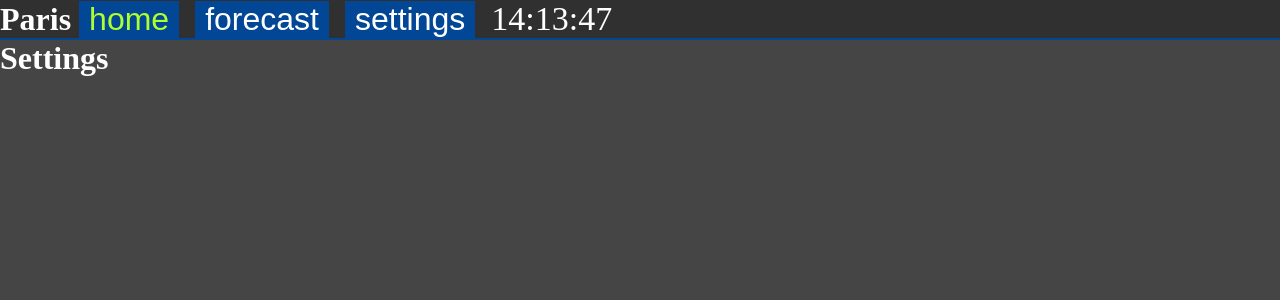
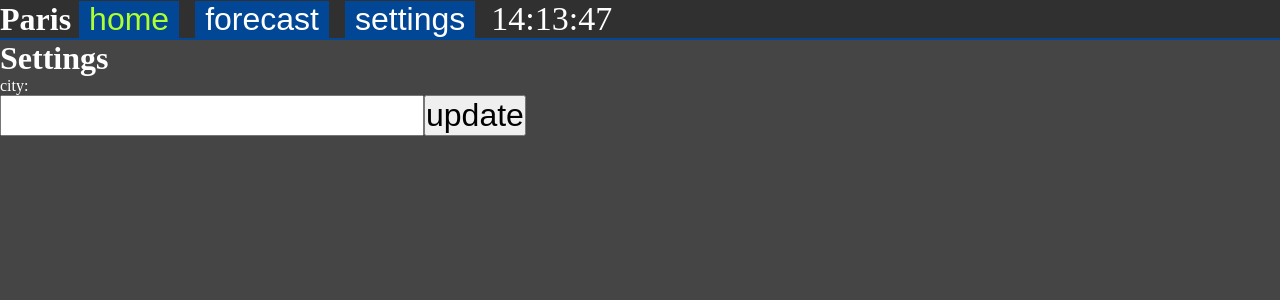
Before and after one commit to maximekuhn/rusty-weather, a React (Create React App) app in the folder frontend/: page /settings in a window 1280 px wide. Shown: the top 300 px of the page. Built offline with nearby package versions, Linux system fonts and the light colour scheme.

Commit message:
add(frontend): update settings

```diff
--- /dev/null
+++ b/frontend/src/api/settings.ts
@@ -0,0 +1,23 @@
+import {Settings, UpdateSettings} from "../model/settings";
+import {config} from "../config/config";
+
+export async function getCurrentSettings(): Promise<Settings> {
+    const url = `${config.BACKEND_URL}/settings/current`;
+    const response = await fetch(url);
+    const responseJson = await response.json();
+    return responseJson as Settings;
+}
+
+export async function updateSettings(newSettings: UpdateSettings): Promise<void> {
+    const url = `${config.BACKEND_URL}/settings/update`;
+    const response = await fetch(url, {
+        method: "POST",
+        headers: {
+            "Content-Type": "application/json"
+        },
+        body: JSON.stringify(newSettings)
+    })
+    if (!response.status.toString().startsWith("2")) {
+        console.error("Something went wrong");
+    }
+}
--- a/frontend/src/config/SettingsContext.tsx
+++ b/frontend/src/config/SettingsContext.tsx
@@ -42,3 +42,4 @@ const useSettings = (): SettingsContextProps => {
 }
 
 export {SettingsProvider, useSettings, Language};
+export type { Settings };
--- /dev/null
+++ b/frontend/src/model/settings.ts
@@ -0,0 +1,7 @@
+export interface  Settings {
+    current_city: string;
+}
+
+export interface UpdateSettings {
+    new_current_city: string;
+}
--- /dev/null
+++ b/frontend/src/pages/SettingsPage.css
@@ -0,0 +1,9 @@
+input {
+    color: black;
+    font-size: 32px;
+}
+
+button {
+    color: black;
+    font-size: 32px;
+}
--- a/frontend/src/pages/SettingsPage.tsx
+++ b/frontend/src/pages/SettingsPage.tsx
@@ -1,7 +1,37 @@
+import {useState} from "react";
+import {Settings, useSettings} from "../config/SettingsContext";
+import './SettingsPage.css';
+import {UpdateSettings} from "../model/settings";
+import {updateSettings} from "../api/settings";
+
 function SettingsPage() {
+    const {settings, setSettings} = useSettings();
+    const [cityInput, setCityInput] = useState<string>(settings.city)
+
+    function updateCityInput(value: string) {
+        setCityInput(value);
+    }
+
+    function update() {
+        const newSettings: UpdateSettings = {
+            new_current_city: cityInput,
+        };
+        updateSettings(newSettings)
+            .then((response) => {
+                const updatedSettings: Settings = {
+                    city: cityInput, language: settings.language
+                };
+                setSettings(updatedSettings);
+            })
+            .catch((err) => console.error(`Something went wrong: ${err}`));
+    }
+
     return (
         <div>
             <h1>Settings</h1>
+            <p>city: </p>
+            <input type="text" onChange={(event) => updateCityInput(event.target.value)}/>
+            <button onClick={update}>update</button>
         </div>
     )
 }
```
